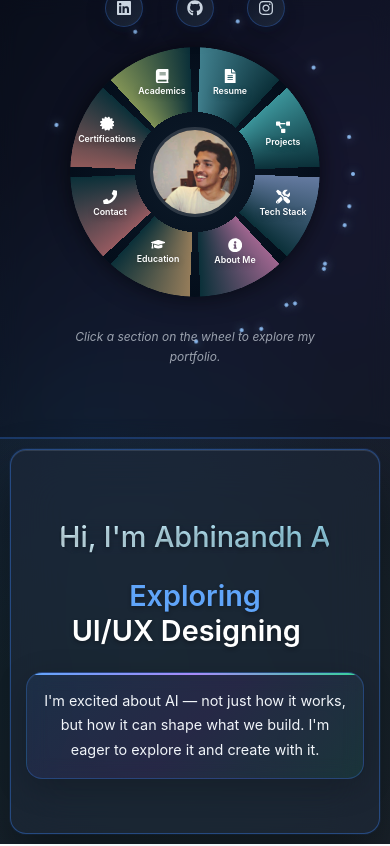
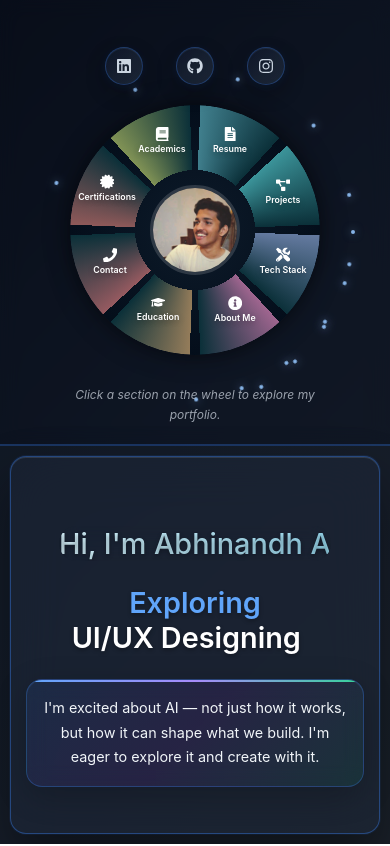
Before and after one commit to a6hinandh/portfolio_a6hinandh, a React (Vite) app: page / in a window 390 px wide. Built offline with nearby package versions, Linux system fonts and the light colour scheme; no server answers.

Commit message:
version 9

```diff
--- a/src/App.css
+++ b/src/App.css
@@ -9,46 +9,17 @@ html, body, #root {
   min-width: 100% !important;
   height: 100%;
   margin: 0;
-  padding: 0;
-  overflow-x: hidden; /* Prevent horizontal scroll */
+  padding: 0;/* Prevent horizontal scroll */
   font-family: 'Inter', 'Segoe UI', -apple-system, BlinkMacSystemFont, sans-serif;
 }
 
-#root {
-  position: relative;
-  z-index: 1;
-}
+
 
 body {
   background: linear-gradient(135deg, #040810, #0f1621, #14181d);
   color: #e2e8f0;
 }
 
-body::before {
-  content: "";
-  position: fixed;
-  inset: -15%;
-  z-index: 0;
-  pointer-events: none;
-  filter: blur(80px) saturate(120%);
-  opacity: 0.9;
-  transform: translateZ(0);
-  will-change: transform;
-  background:
-    radial-gradient(30rem 30rem at 20% 60%, rgba(59,130,246,0.18), transparent 60%),
-    radial-gradient(32rem 32rem at 80% 30%, rgba(147,51,234,0.16), transparent 60%),
-    radial-gradient(28rem 28rem at 45% 80%, rgba(16,185,129,0.16), transparent 60%),
-    conic-gradient(from 0deg at 50% 50%,
-      rgba(59,130,246,0.08),
-      rgba(147,51,234,0.10),
-      rgba(16,185,129,0.08),
-      rgba(59,130,246,0.08));
-  animation: auroraSpin 55s linear infinite;
-}
-
-@keyframes auroraSpin {
-  to { transform: rotate(360deg) scale(1.05); }
-}
 
 .container {
   display: flex;
@@ -58,23 +29,10 @@ body::before {
   min-width: 100% !important;
   background: linear-gradient(135deg, #040810, #0f1621, #181d23);
   position: relative;
-  overflow-x: hidden; /* Prevent any horizontal overflow */
+  overflow-x: hidden;
+  overflow-y: auto;
 }
 
-.container::before {
-  content: '';
-  position: absolute;
-  top: 0;
-  left: 0;
-  width: 100%;
-  height: 100%;
-  background:
-    radial-gradient(circle at 20% 50%, rgba(59, 130, 246, 0.1) 0%, transparent 50%),
-    radial-gradient(circle at 80% 20%, rgba(147, 51, 234, 0.1) 0%, transparent 50%),
-    radial-gradient(circle at 40% 80%, rgba(16, 185, 129, 0.1) 0%, transparent 50%);
-  pointer-events: none;
-  z-index: 0;
-}
 
 /* SECTIONS - GUARANTEED FULL WIDTH */
 .left-section, .right-section {
@@ -497,6 +455,7 @@ p {
     width: 100% !important;
     max-width: 100% !important;
     min-width: 100% !important;
+    overflow-x: hidden;
   }
 
   /* FULL WIDTH SECTIONS ON MOBILE */
@@ -505,7 +464,7 @@ p {
     height: auto !important;
     min-height: auto;
     max-height: none;
-    padding: 2rem 1rem;
+    padding-top: 90px;
     border-right: none;
     border-bottom: 2px solid rgba(59, 130, 246, 0.3);
     background: rgba(15, 23, 42, 0.4);
@@ -514,6 +473,7 @@ p {
     width: 100% !important;
     max-width: 100% !important;
     min-width: 100% !important;
+    padding-bottom: 4.5rem;
   }
 
   .right-section {
@@ -610,7 +570,7 @@ p {
 /* Small mobile breakpoint - MAINTAIN FULL WIDTH */
 @media (max-width: 480px) {
   .left-section {
-    padding: 2rem 0.8rem;
+    padding-top: 4rem 0.8rem;
     width: 100% !important;
   }
 
@@ -664,7 +624,7 @@ p {
 /* Very small screens - CRITICAL FULL WIDTH */
 @media (max-width: 320px) {
   .left-section {
-    padding: 1.5rem 0.5rem;
+    padding-bottom: 4rem;
     width: 100% !important;
   }
 
@@ -778,41 +738,3 @@ p {
   -webkit-touch-callout: none;
   -webkit-tap-highlight-color: transparent;
 }
-
-/* Fix container positioning */
-.container {
-  position: fixed; /* Change from relative to fixed */
-  top: 0;
-  left: 0;
-  width: 100vw !important;
-  height: 100vh !important;
-  overflow: hidden;
-  /* ... keep your existing styles ... */
-}
-
-/* Prevent dragging on images and profile photo */
-img {
-  -webkit-user-drag: none;
-  -moz-user-drag: none;
-  user-drag: none;
-  pointer-events: none; /* If images are not clickable */
-}
-
-/* If you need text to be selectable in certain areas, re-enable it */
-.selectable-text {
-  -webkit-user-select: text;
-  -moz-user-select: text;
-  -ms-user-select: text;
-  user-select: text;
-}
-
-/* Prevent dragging on the circular navigation */
-.circular-navigation,
-.navigation-wheel,
-.cube-container,
-.cube-face {
-  -webkit-user-drag: none;
-  user-drag: none;
-  -webkit-user-select: none;
-  user-select: none;
-}
```
